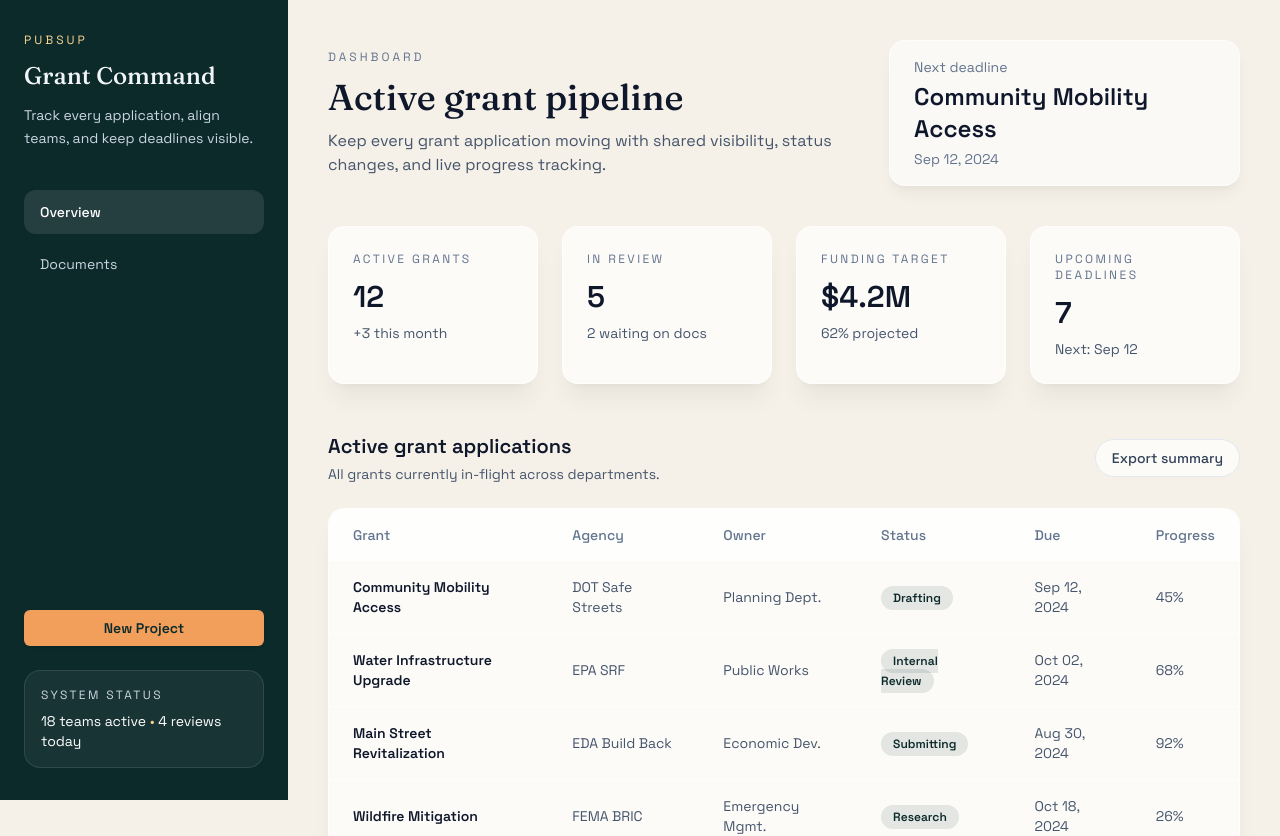
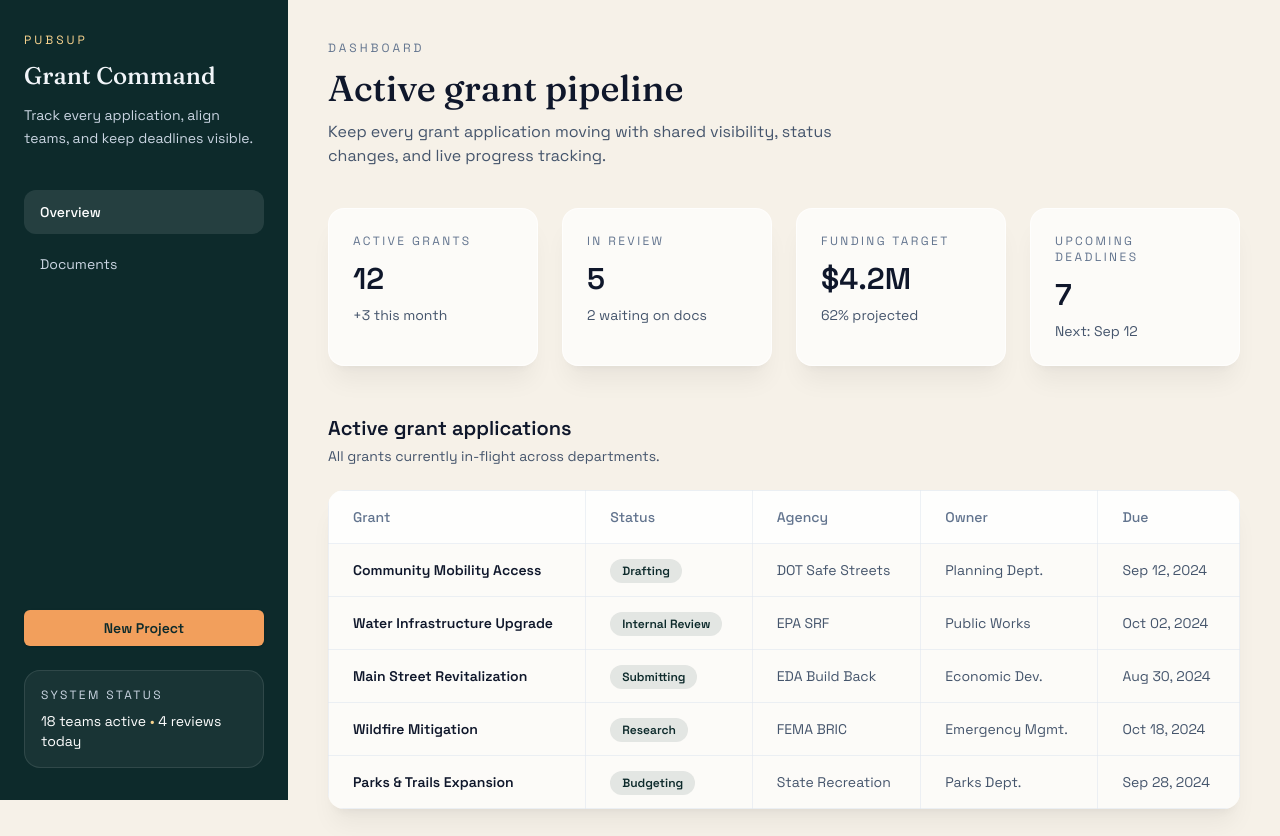
Before and after one commit to pubsup/grant-writing-demo, a Next.js app in the folder frontend/: page /dashboard in a window 1280 px wide. Shown: the top 836 px of the page. Built offline with nearby package versions, Linux system fonts and the light colour scheme.

Commit message:
making ui changes with table and documents

```diff
--- a/frontend/src/components/GrantDashboardPage.tsx
+++ b/frontend/src/components/GrantDashboardPage.tsx
@@ -132,13 +132,6 @@ export default function GrantDashboardPage() {
                 status changes, and live progress tracking.
               </p>
             </div>
-            <div className="rounded-2xl bg-white/60 border border-white/60 px-6 py-4 shadow-lg shadow-black/5">
-              <p className="text-sm text-slate-500">Next deadline</p>
-              <p className="text-2xl font-semibold text-slate-900 mt-1">
-                Community Mobility Access
-              </p>
-              <p className="text-sm text-slate-500 mt-1">Sep 12, 2024</p>
-            </div>
           </div>
 
           <section className="mt-10 grid gap-6 md:grid-cols-2 xl:grid-cols-4">
@@ -169,48 +162,50 @@ export default function GrantDashboardPage() {
                   All grants currently in-flight across departments.
                 </p>
               </div>
-              <button
-                type="button"
-                className="text-sm font-medium text-slate-700 border border-slate-200 bg-white/70 px-4 py-2 rounded-full hover:bg-white transition"
-              >
-                Export summary
-              </button>
             </div>
 
-            <div className="mt-6 rounded-2xl border border-white/70 bg-white/70 shadow-xl shadow-black/5 overflow-hidden">
-              <table className="w-full text-left text-sm">
+            <div className="mt-6 rounded-2xl bg-white/70 shadow-xl shadow-black/5 overflow-hidden">
+              <table className="w-full text-left text-sm border-collapse">
                 <thead className="bg-white/70 text-slate-500">
                   <tr>
-                    <th className="px-6 py-4 font-medium">Grant</th>
-                    <th className="px-6 py-4 font-medium">Agency</th>
-                    <th className="px-6 py-4 font-medium">Owner</th>
-                    <th className="px-6 py-4 font-medium">Status</th>
-                    <th className="px-6 py-4 font-medium">Due</th>
-                    <th className="px-6 py-4 font-medium">Progress</th>
+                    <th className="px-6 py-4 font-medium border border-slate-200/60">
+                      Grant
+                    </th>
+                    <th className="px-6 py-4 font-medium border border-slate-200/60">
+                      Status
+                    </th>
+                    <th className="px-6 py-4 font-medium border border-slate-200/60">
+                      Agency
+                    </th>
+                    <th className="px-6 py-4 font-medium border border-slate-200/60">
+                      Owner
+                    </th>
+                    <th className="px-6 py-4 font-medium border border-slate-200/60">
+                      Due
+                    </th>
                   </tr>
                 </thead>
                 <tbody className="divide-y divide-white/70">
                   {grants.map((grant) => (
                     <tr key={grant.name} className="hover:bg-white/80">
-                      <td className="px-6 py-4">
+                      <td className="px-6 py-4 border border-slate-200/60">
                         <p className="font-semibold text-slate-900">
                           {grant.name}
                         </p>
                       </td>
-                      <td className="px-6 py-4 text-slate-600">
-                        {grant.agency}
-                      </td>
-                      <td className="px-6 py-4 text-slate-600">
-                        {grant.owner}
-                      </td>
-                      <td className="px-6 py-4">
+                      <td className="px-6 py-4 border border-slate-200/60">
                         <span className="rounded-full bg-[#0d2a2b]/10 text-[#0d2a2b] px-3 py-1 text-xs font-semibold">
                           {grant.status}
                         </span>
                       </td>
-                      <td className="px-6 py-4 text-slate-600">{grant.due}</td>
-                      <td className="px-6 py-4 text-slate-600">
-                        {grant.progress}
+                      <td className="px-6 py-4 text-slate-600 border border-slate-200/60">
+                        {grant.agency}
+                      </td>
+                      <td className="px-6 py-4 text-slate-600 border border-slate-200/60">
+                        {grant.owner}
+                      </td>
+                      <td className="px-6 py-4 text-slate-600 border border-slate-200/60">
+                        {grant.due}
                       </td>
                     </tr>
                   ))}
--- a/frontend/src/components/GrantDocumentsPage.tsx
+++ b/frontend/src/components/GrantDocumentsPage.tsx
@@ -97,13 +97,6 @@ export default function GrantDocumentsPage() {
                 team works from the latest approved templates.
               </p>
             </div>
-            <div className="rounded-2xl bg-white/60 border border-white/60 px-6 py-4 shadow-lg shadow-black/5">
-              <p className="text-sm text-slate-500">Latest upload</p>
-              <p className="text-2xl font-semibold text-slate-900 mt-1">
-                Letters of Support Bundle
-              </p>
-              <p className="text-sm text-slate-500 mt-1">Aug 20, 2024</p>
-            </div>
           </div>
 
           <section className="mt-10 grid gap-6 lg:grid-cols-[1.2fr_1fr]">
@@ -147,26 +140,10 @@ export default function GrantDocumentsPage() {
                 </div>
               </div>
             </div>
-
-            <div className="rounded-2xl border border-white/70 bg-white/70 shadow-xl shadow-black/5 p-6">
-              <h3 className="text-lg font-semibold text-slate-900">
-                Quick actions
-              </h3>
-              <div className="mt-4 space-y-3 text-sm text-slate-600">
-                <div className="rounded-xl border border-white/70 bg-white/70 p-4">
-                  Flag outdated templates for review.
-                </div>
-                <div className="rounded-xl border border-white/70 bg-white/70 p-4">
-                  Sync shared documents with your grant workspace.
-                </div>
-                <div className="rounded-xl border border-white/70 bg-white/70 p-4">
-                  Export approved templates as a starter kit.
-                </div>
-              </div>
-            </div>
           </section>
 
           <section className="mt-12">
+            <div className="rounded-2xl border border-white/70 bg-white/70 shadow-xl shadow-black/5 p-6">
               <div className="flex items-center justify-between">
                 <div>
                   <h3 className="text-xl font-semibold text-slate-900">
@@ -176,19 +153,13 @@ export default function GrantDocumentsPage() {
                     Review, replace, or archive current files.
                   </p>
                 </div>
-              <button
-                type="button"
-                className="text-sm font-medium text-slate-700 border border-slate-200 bg-white/70 px-4 py-2 rounded-full hover:bg-white transition"
-              >
-                Manage folders
-              </button>
               </div>
 
               <div className="mt-6 grid gap-5 sm:grid-cols-2 xl:grid-cols-3">
                 {templates.map((doc) => (
                   <div
                     key={doc.name}
-                  className="rounded-2xl border border-white/70 bg-white/70 shadow-xl shadow-black/5 p-5 hover:bg-white/80 transition"
+                    className="rounded-2xl outline outline-1 outline-slate-200/60 border border-white/70 bg-white/70 shadow-xl shadow-black/5 p-5 hover:bg-white/80 transition"
                   >
                     <div className="flex items-start justify-between gap-4">
                       <div className="h-12 w-12 rounded-xl bg-[#0d2a2b]/10 text-[#0d2a2b] flex items-center justify-center text-sm font-semibold">
@@ -222,6 +193,7 @@ export default function GrantDocumentsPage() {
                   </div>
                 ))}
               </div>
+            </div>
           </section>
         </main>
       </div>
```
Lines whose indentation alone changed are shown as unchanged.
